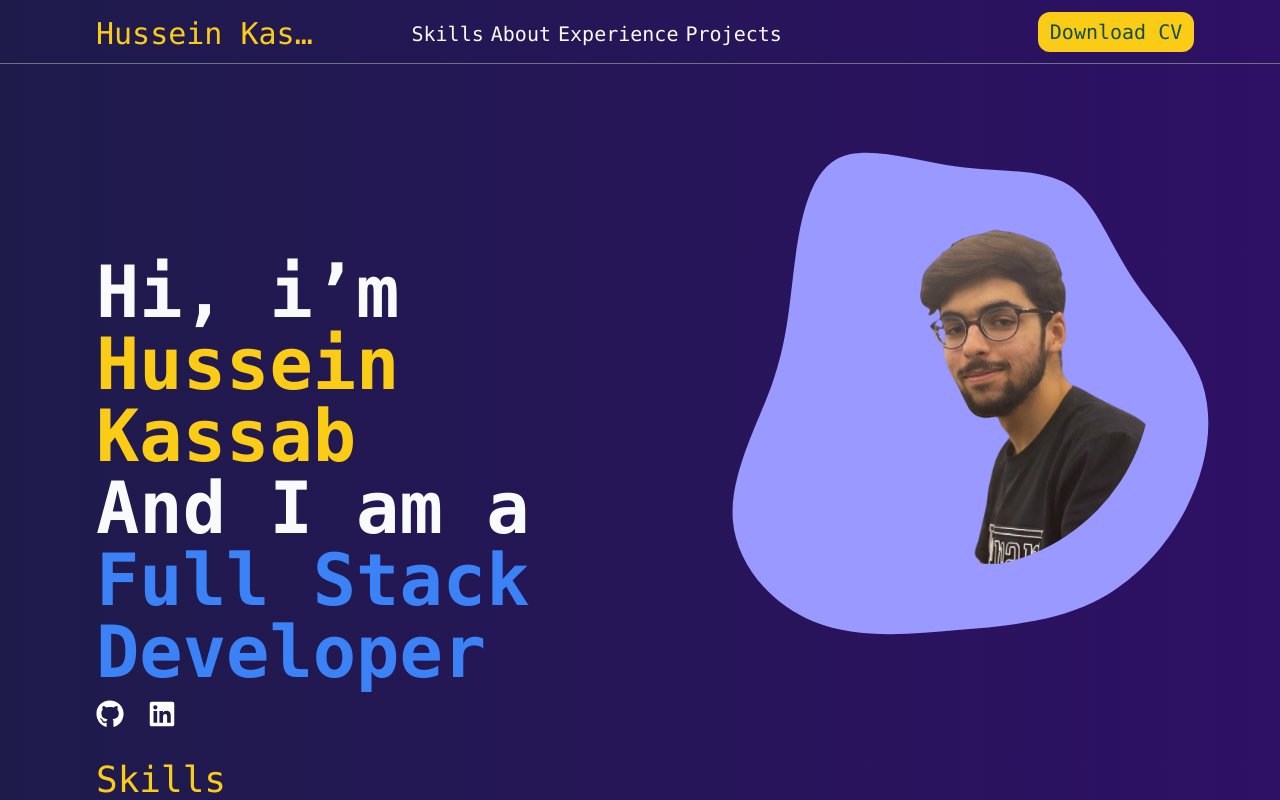
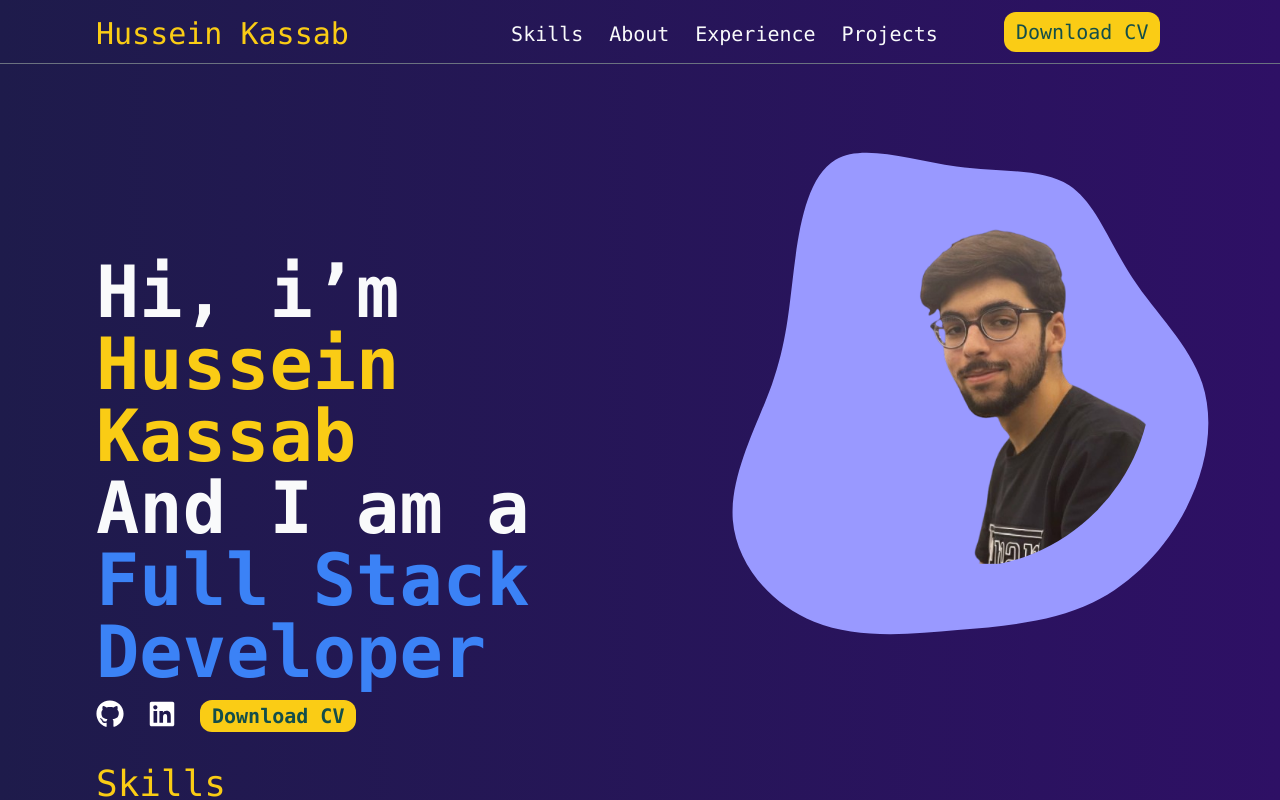
Before and after one commit to HusseinAPI/portfolio, a Next.js app: page / in a window 1280 px wide. Shown: the top 800 px of the page. Built offline with nearby package versions, Linux system fonts and the light colour scheme.

Commit message:
NavBar design editing

```diff
--- a/src/app/Components/NavBar/NavBar.tsx
+++ b/src/app/Components/NavBar/NavBar.tsx
@@ -28,7 +28,7 @@ const NavBar = () => {
         </Link>
       </div>
 
-      <div className="ml-28 sm:ml-56 md:ml-64 flex w-1/2 sm:w-1/3 md:w-1/4 lg:w-1/5 justify-between text-sm sm:text-xl mt-3 mr-5">
+      <div className="hidden lg:flex w-1/5 justify-between text-xl mt-3 mr-5">
         <a
           href="/Hussein_Kassab_CV.pdf"
           download="Hussein_Kassab_CV.pdf"
--- a/src/app/page.tsx
+++ b/src/app/page.tsx
@@ -36,6 +36,15 @@ export default function Home() {
             >
               <FaLinkedin className="size-7" />
             </a>
+            <div className="flex w-44 justify-between text-xl">
+              <a
+                href="/Hussein_Kassab_CV.pdf"
+                download="Hussein_Kassab_CV.pdf"
+                className="hover:bg-yellow-500 bg-yellow-400 text-teal-900 h-8 rounded-xl px-3 py-1 flex items-center justify-center cursor-pointer"
+              >
+                Download CV
+              </a>
+            </div>
           </div>
         </div>
       </div>
```
